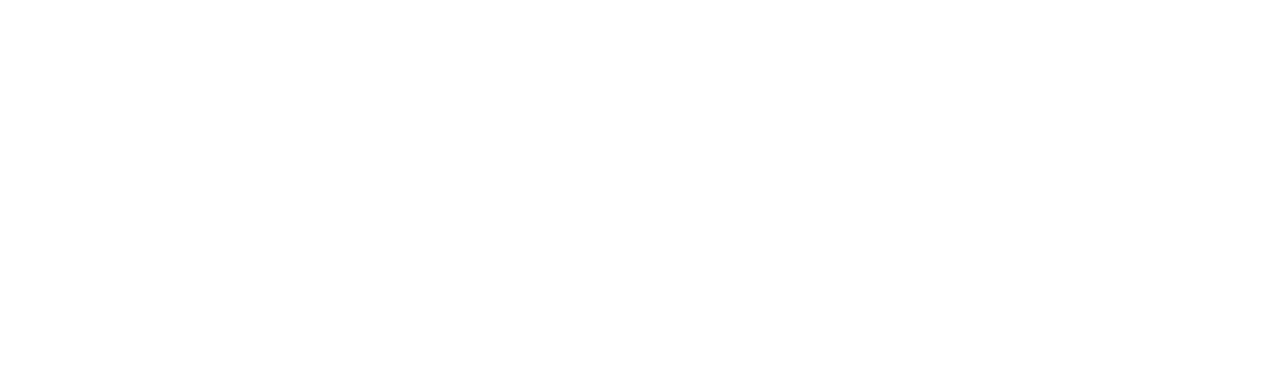
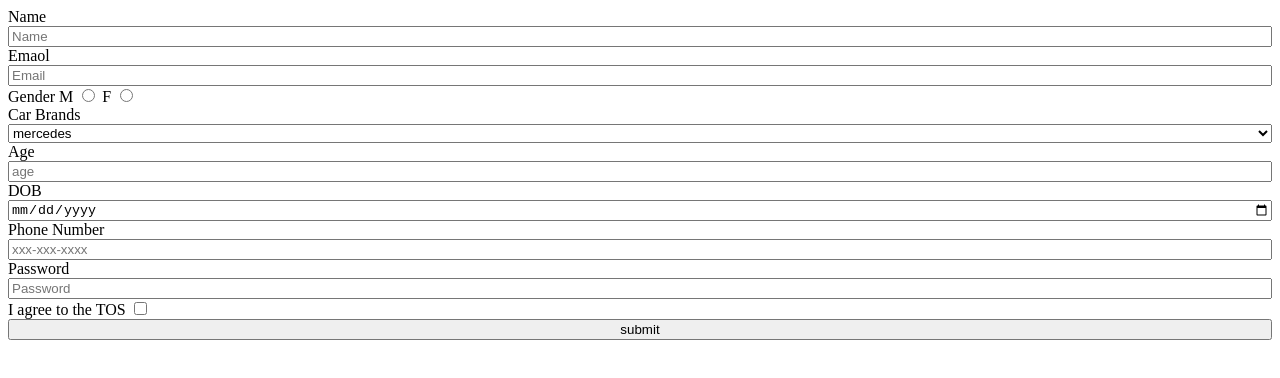
Before and after one commit to acciojob/signup-form-car-akashkrmishra, a website: page main.html in a window 1280 px wide. Drawn offline with Linux system fonts and the light colour scheme.

Commit message:
created a submission

```diff
--- a/main.html
+++ b/main.html
@@ -8,6 +8,43 @@
 
 <body>
 	<!-- the entire body must be written by student -->
+	<form method="post" class="form1">
+		<label for="name">Name</label>
+		<input type="text" required id="name" placeholder="Name">
+
+			<label for="email">Emaol</label>
+		<input type="email" required id="email" placeholder="Email">
+<div id="div1">
+			<label>Gender</label>
+		<laber for="gender_m">M</laber>
+		<input name="gender" type="radio"  id="gender_m" value="m" >
+		<label for="gender_f">F</label>
+		<input name="gender" type="radio" id="gender_f" value="f" >
+</div>
+			<label for="">Car Brands</label>
+		<select required placeholder="--Please choose an option--">
+			<option>mercedes</option>
+			<option>toyota</option>
+			<option>bentley</option>
+		</select>
+
+			<label for="age">Age</label>
+		<input type="age" required id="age" placeholder="age">
+
+			<label for="dob">DOB</label>
+		<input type="date" required id="dob" >
+
+			<label for="tel">Phone Number</label>
+		<input type="tel" required id="tel" placeholder="xxx-xxx-xxxx">
+
+			<label for="password">Password</label>
+		<input type="password" required id="password" placeholder="Password">
+	<span>
+			<label for="tos">I agree to the TOS</label>
+		<input type="checkbox" required id="tos" >
+		</span>
+		<button type="submit">submit</button>
+	</form>
     <script type="text/javascript" src="./script.js">
 </script>
 
--- a/styles.css
+++ b/styles.css
@@ -1,2 +1,7 @@
 
 /* Your CSS Code here. */
+.form1{
+	display:flex;
+	flex-direction:column;
+	justify-content:space-between;
+}
```
